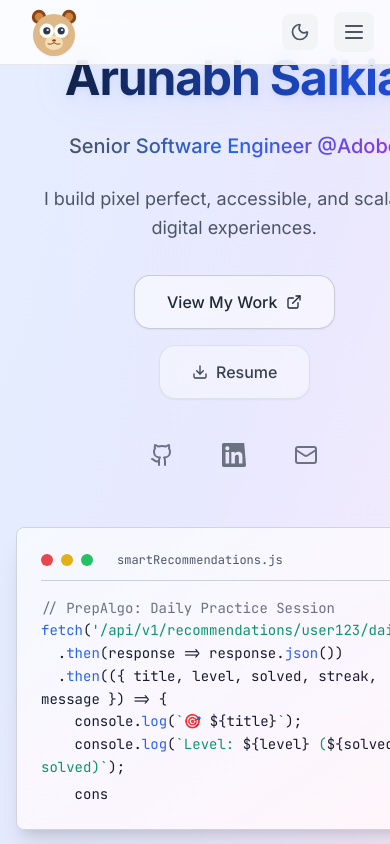
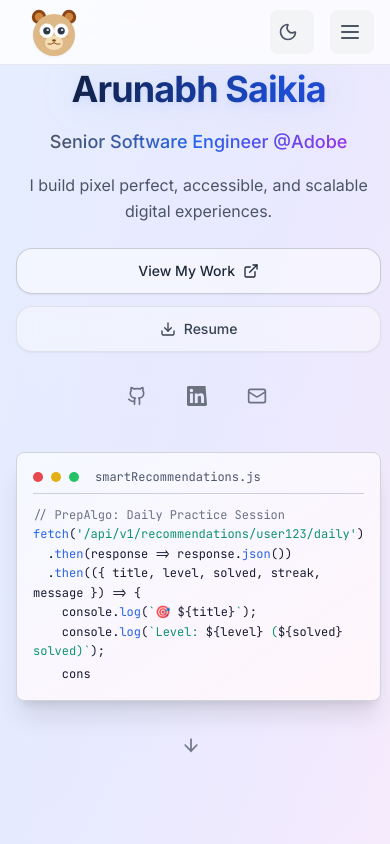
Before and after one commit to arsaikia/portfolio_v2.0, a React (Vite) app: page / in a window 390 px wide. Shown: the top 844 px of the page. Built offline with nearby package versions, Linux system fonts and the light colour scheme.

Commit message:
HERO_SECTION: Looking good

```diff
--- a/src/components/Hero.tsx
+++ b/src/components/Hero.tsx
@@ -8,14 +8,18 @@
   const [mousePosition, setMousePosition] = useState({ x: 0, y: 0 })
   const [scrollY, setScrollY] = useState(0)
   const [isLoaded, setIsLoaded] = useState(false)
+  const [isTouchDevice, setIsTouchDevice] = useState(false)
 
   useEffect(() => {
+    // Check if device supports touch
+    setIsTouchDevice('ontouchstart' in window || navigator.maxTouchPoints > 0)
+
     // Trigger animations on load
     const timer = setTimeout(() => setIsLoaded(true), 100)
 
-    // Mouse tracking for cursor-aware elements
+    // Mouse tracking for cursor-aware elements (only on non-touch devices)
     const handleMouseMove = (e: MouseEvent) => {
-      if (heroRef.current) {
+      if (heroRef.current && !isTouchDevice) {
         const rect = heroRef.current.getBoundingClientRect()
         setMousePosition({
           x: (e.clientX - rect.left - rect.width / 2) / rect.width,
@@ -31,7 +35,9 @@
       })
     }
 
-    window.addEventListener('mousemove', handleMouseMove)
+    if (!isTouchDevice) {
+      window.addEventListener('mousemove', handleMouseMove)
+    }
     window.addEventListener('scroll', handleScroll)
 
     return () => {
@@ -39,7 +45,7 @@
       window.removeEventListener('mousemove', handleMouseMove)
       window.removeEventListener('scroll', handleScroll)
     }
-  }, [])
+  }, [isTouchDevice])
 
   const scrollToSection = (sectionId: string) => {
     const element = document.getElementById(sectionId)
@@ -63,20 +69,20 @@
       </div>
 
       <div
-        className="w-full py-12 relative z-10 transition-all duration-1000 ease-out"
+        className="w-full py-8 sm:py-12 lg:py-16 relative z-10 transition-all duration-1000 ease-out"
         style={{
           opacity: heroOpacity,
         }}
       >
-        {/* Main Content - Side by Side Layout */}
+        {/* Main Content - Responsive Layout */}
         <div className="container-max section-padding">
-          <div className="grid lg:grid-cols-2 gap-12 items-center mb-12">
+          <div className="grid lg:grid-cols-2 gap-8 lg:gap-12 items-center mb-8 md:mb-12">
             {/* Left Column - Hero Intro */}
             <div className="text-center lg:text-left">
-              <div className="space-y-6 mb-8">
+              <div className="space-y-4 sm:space-y-6 mb-6 sm:mb-8">
                 <h1
                   ref={nameRef}
-                  className={`text-5xl md:text-6xl lg:text-7xl font-bold leading-tight tracking-tight transition-all duration-1000 ease-out ${
+                  className={`text-4xl sm:text-5xl md:text-6xl lg:text-7xl font-bold leading-tight tracking-tight transition-all duration-1000 ease-out ${
                     isLoaded ? 'opacity-100 translate-y-0' : 'opacity-0 translate-y-8'
                   }`}
                 >
@@ -86,7 +92,7 @@
                 </h1>
 
                 <h2
-                  className={`text-xl md:text-2xl lg:text-3xl font-medium transition-all duration-1000 ease-out delay-300 ${
+                  className={`text-lg sm:text-xl md:text-2xl lg:text-3xl font-medium transition-all duration-1000 ease-out delay-300 ${
                     isLoaded ? 'opacity-100 translate-y-0' : 'opacity-0 translate-y-8'
                   }`}
                 >
@@ -96,7 +102,7 @@
                 </h2>
 
                 <p
-                  className={`text-lg md:text-xl text-gray-600 dark:text-gray-300 leading-relaxed transition-all duration-1000 ease-out delay-500 ${
+                  className={`text-base sm:text-lg md:text-xl text-gray-600 dark:text-gray-300 leading-relaxed transition-all duration-1000 ease-out delay-500 max-w-lg mx-auto lg:mx-0 ${
                     isLoaded ? 'opacity-100 translate-y-0' : 'opacity-0 translate-y-8'
                   }`}
                 >
@@ -105,15 +111,15 @@
               </div>
 
               {/* CTA Buttons */}
-              <div className={`flex flex-col sm:flex-row gap-4 justify-center lg:justify-start items-center mb-8 transition-all duration-1000 ease-out delay-700 ${
+              <div className={`flex flex-col xs:flex-row gap-3 sm:gap-4 justify-center lg:justify-start items-stretch xs:items-center mb-6 sm:mb-8 transition-all duration-1000 ease-out delay-700 ${
                 isLoaded ? 'opacity-100 translate-y-0' : 'opacity-0 translate-y-8'
               }`}>
                 <button
                   onClick={() => scrollToSection('projects')}
-                  className="group relative flex items-center justify-center gap-2 border border-gray-400/50 dark:border-gray-500/50 text-gray-800 dark:text-gray-200 bg-white/50 dark:bg-gray-800/50 backdrop-blur-md px-8 py-3.5 rounded-2xl font-medium hover:border-gray-500/70 dark:hover:border-gray-400/70 hover:bg-white/70 dark:hover:bg-gray-800/70 transition-all duration-300 shadow-sm hover:shadow-md cursor-aware-button"
-                  style={{
+                  className={`group relative flex items-center justify-center gap-2 border border-gray-400/50 dark:border-gray-500/50 text-gray-800 dark:text-gray-200 bg-white/50 dark:bg-gray-800/50 backdrop-blur-md px-6 sm:px-8 py-3 sm:py-3.5 rounded-2xl font-medium hover:border-gray-500/70 dark:hover:border-gray-400/70 hover:bg-white/70 dark:hover:bg-gray-800/70 transition-all duration-300 shadow-sm hover:shadow-md ${!isTouchDevice ? 'cursor-aware-button' : ''} text-sm sm:text-base`}
+                  style={!isTouchDevice ? {
                     transform: `perspective(1000px) rotateX(${mousePosition.y * 5}deg) rotateY(${mousePosition.x * 5}deg) translateZ(0)`,
-                  }}
+                  } : {}}
                 >
                   <span>View My Work</span>
                   <ExternalLink size={16} className="group-hover:translate-x-0.5 transition-transform duration-200" />
@@ -122,10 +128,10 @@
                 <a
                   href="/Arunabh_Saikia_SC_Resumev6.1.pdf"
                   download="Arunabh_Saikia_Resume.pdf"
-                  className="group flex items-center justify-center gap-2 border border-gray-300/60 dark:border-gray-600/60 text-gray-700 dark:text-gray-300 bg-white/40 dark:bg-gray-800/40 backdrop-blur-md px-8 py-3.5 rounded-2xl font-medium hover:border-gray-400/80 dark:hover:border-gray-500/80 hover:bg-white/60 dark:hover:bg-gray-800/60 transition-all duration-300 shadow-sm hover:shadow-md cursor-aware-button"
-                  style={{
+                  className={`group flex items-center justify-center gap-2 border border-gray-300/60 dark:border-gray-600/60 text-gray-700 dark:text-gray-300 bg-white/40 dark:bg-gray-800/40 backdrop-blur-md px-6 sm:px-8 py-3 sm:py-3.5 rounded-2xl font-medium hover:border-gray-400/80 dark:hover:border-gray-500/80 hover:bg-white/60 dark:hover:bg-gray-800/60 transition-all duration-300 shadow-sm hover:shadow-md ${!isTouchDevice ? 'cursor-aware-button' : ''} text-sm sm:text-base`}
+                  style={!isTouchDevice ? {
                     transform: `perspective(1000px) rotateX(${mousePosition.y * 5}deg) rotateY(${mousePosition.x * 5}deg) translateZ(0)`,
-                  }}
+                  } : {}}
                 >
                   <Download size={16} className="group-hover:-translate-y-0.5 transition-transform duration-200" />
                   <span>Resume</span>
@@ -133,32 +139,32 @@
               </div>
 
               {/* Social Links */}
-              <div className={`flex justify-center lg:justify-start space-x-6 transition-all duration-1000 ease-out delay-900 ${
+              <div className={`flex justify-center lg:justify-start space-x-4 sm:space-x-6 transition-all duration-1000 ease-out delay-900 ${
                 isLoaded ? 'opacity-100 translate-y-0' : 'opacity-0 translate-y-8'
               }`}>
                 <a
                   href="https://github.com/arsaikia"
                   target="_blank"
                   rel="noopener noreferrer"
-                  className="text-gray-500 hover:text-gray-700 dark:text-gray-400 dark:hover:text-gray-200 transition-all duration-200 p-3 hover:bg-white/30 dark:hover:bg-gray-800/30 rounded-lg hover:scale-110 backdrop-blur-sm"
+                  className="text-gray-500 hover:text-gray-700 dark:text-gray-400 dark:hover:text-gray-200 transition-all duration-200 p-2.5 sm:p-3 hover:bg-white/30 dark:hover:bg-gray-800/30 rounded-lg hover:scale-110 backdrop-blur-sm"
                 >
-                  <Github size={24} />
+                  <Github size={20} className="sm:w-6 sm:h-6" />
                 </a>
                 <a
                   href="https://www.linkedin.com/in/arsaikia/"
                   target="_blank"
                   rel="noopener noreferrer"
-                  className="text-gray-500 hover:text-gray-700 dark:text-gray-400 dark:hover:text-gray-200 transition-all duration-200 p-3 hover:bg-white/30 dark:hover:bg-gray-800/30 rounded-lg hover:scale-110 backdrop-blur-sm"
+                  className="text-gray-500 hover:text-gray-700 dark:text-gray-400 dark:hover:text-gray-200 transition-all duration-200 p-2.5 sm:p-3 hover:bg-white/30 dark:hover:bg-gray-800/30 rounded-lg hover:scale-110 backdrop-blur-sm"
                 >
-                  <svg className="w-6 h-6" fill="currentColor" viewBox="0 0 24 24">
+                  <svg className="w-5 h-5 sm:w-6 sm:h-6" fill="currentColor" viewBox="0 0 24 24">
                     <path d="M20.447 20.452h-3.554v-5.569c0-1.328-.027-3.037-1.852-3.037-1.853 0-2.136 1.445-2.136 2.939v5.667H9.351V9h3.414v1.561h.046c.477-.9 1.637-1.85 3.37-1.85 3.601 0 4.267 2.37 4.267 5.455v6.286zM5.337 7.433c-1.144 0-2.063-.926-2.063-2.065 0-1.138.92-2.063 2.063-2.063 1.14 0 2.064.925 2.064 2.063 0 1.139-.925 2.065-2.064 2.065zm1.782 13.019H3.555V9h3.564v11.452zM22.225 0H1.771C.792 0 0 .774 0 1.729v20.542C0 23.227.792 24 1.771 24h20.451C23.2 24 24 23.227 24 22.271 24 22.271V1.729C24 .774 23.2 0 22.222 0h.003z"/>
                   </svg>
                 </a>
                 <a
                   href="mailto:arunabhsaikia.official@gmail.com"
-                  className="text-gray-500 hover:text-gray-700 dark:text-gray-400 dark:hover:text-gray-200 transition-all duration-200 p-3 hover:bg-white/30 dark:hover:bg-gray-800/30 rounded-lg hover:scale-110 backdrop-blur-sm"
+                  className="text-gray-500 hover:text-gray-700 dark:text-gray-400 dark:hover:text-gray-200 transition-all duration-200 p-2.5 sm:p-3 hover:bg-white/30 dark:hover:bg-gray-800/30 rounded-lg hover:scale-110 backdrop-blur-sm"
                 >
-                  <Mail size={24} />
+                  <Mail size={20} className="sm:w-6 sm:h-6" />
                 </a>
               </div>
             </div>
@@ -177,11 +183,11 @@
           <div className="text-center">
             <button
               onClick={() => scrollToSection('about')}
-              className={`text-gray-500 hover:text-gray-700 dark:text-gray-400 dark:hover:text-gray-200 transition-all duration-1000 ease-out delay-1100 animate-bounce ${
+              className={`text-gray-500 hover:text-gray-700 dark:text-gray-400 dark:hover:text-gray-200 transition-all duration-1000 ease-out delay-1100 animate-bounce p-2 rounded-lg hover:bg-white/30 dark:hover:bg-gray-800/30 ${
                 isLoaded ? 'opacity-100 translate-y-0' : 'opacity-0 translate-y-8'
               }`}
             >
-              <ArrowDown size={24} />
+              <ArrowDown size={20} className="sm:w-6 sm:h-6" />
             </button>
           </div>
         </div>
--- a/src/components/InteractiveCodeDemo.tsx
+++ b/src/components/InteractiveCodeDemo.tsx
@@ -233,26 +233,26 @@
 
   if (phase === 'visit') {
     return (
-      <div className="relative bg-white dark:bg-gray-900 rounded-lg p-6 font-mono text-sm border border-gray-300 dark:border-gray-700 shadow-xl overflow-hidden transition-all duration-500 ease-in-out">
-        <div className="flex items-center gap-2 mb-4 pb-3 border-b border-gray-300 dark:border-gray-700">
+      <div className="relative bg-white dark:bg-gray-900 rounded-lg p-4 sm:p-6 font-mono text-xs sm:text-sm border border-gray-300 dark:border-gray-700 shadow-xl overflow-hidden transition-all duration-500 ease-in-out">
+        <div className="flex items-center gap-2 mb-3 sm:mb-4 pb-2 sm:pb-3 border-b border-gray-300 dark:border-gray-700">
           <div className="flex gap-2">
-            <div className="w-3 h-3 rounded-full bg-red-500"></div>
-            <div className="w-3 h-3 rounded-full bg-yellow-500"></div>
-            <div className="w-3 h-3 rounded-full bg-green-500"></div>
+            <div className="w-2.5 h-2.5 sm:w-3 sm:h-3 rounded-full bg-red-500"></div>
+            <div className="w-2.5 h-2.5 sm:w-3 sm:h-3 rounded-full bg-yellow-500"></div>
+            <div className="w-2.5 h-2.5 sm:w-3 sm:h-3 rounded-full bg-green-500"></div>
           </div>
-          <span className="text-gray-600 dark:text-gray-400 text-xs ml-4">smartRecommendations.js</span>
+          <span className="text-gray-600 dark:text-gray-400 text-xs ml-2 sm:ml-4">smartRecommendations.js</span>
         </div>
 
-        <div className="min-h-[200px] max-h-[250px] flex items-center justify-center">
-          <div className="text-center py-12">
-            <div className="text-4xl mb-4">🚀</div>
-            <h3 className="text-xl text-gray-900 dark:text-white mb-4">Ready to practice more?</h3>
-            <p className="text-gray-600 dark:text-gray-300 mb-6">Experience the full PrepAlgo platform with personalized recommendations</p>
+        <div className="min-h-[150px] sm:min-h-[200px] max-h-[200px] sm:max-h-[250px] flex items-center justify-center">
+          <div className="text-center py-8 sm:py-12">
+            <div className="text-3xl sm:text-4xl mb-3 sm:mb-4">🚀</div>
+            <h3 className="text-lg sm:text-xl text-gray-900 dark:text-white mb-3 sm:mb-4">Ready to practice more?</h3>
+            <p className="text-gray-600 dark:text-gray-300 mb-4 sm:mb-6 text-sm sm:text-base px-4">Experience the full PrepAlgo platform with personalized recommendations</p>
             <a
               href="https://prepalgo.com"
               target="_blank"
               rel="noopener noreferrer"
-              className="inline-block bg-blue-600 hover:bg-blue-700 text-white px-6 py-3 rounded-lg font-medium transition-colors"
+              className="inline-block bg-blue-600 hover:bg-blue-700 text-white px-4 sm:px-6 py-2.5 sm:py-3 rounded-lg font-medium transition-colors text-sm sm:text-base"
             >
               Visit PrepAlgo Platform
             </a>
@@ -263,20 +263,20 @@
   }
 
   return (
-    <div className="relative bg-white dark:bg-gray-900 rounded-lg p-6 font-mono text-sm border border-gray-300 dark:border-gray-700 shadow-xl overflow-hidden transition-all duration-500 ease-in-out">
+    <div className="relative bg-white dark:bg-gray-900 rounded-lg p-4 sm:p-6 font-mono text-xs sm:text-sm border border-gray-300 dark:border-gray-700 shadow-xl overflow-hidden transition-all duration-500 ease-in-out">
       {/* Terminal Header */}
-      <div className="flex items-center gap-2 mb-4 pb-3 border-b border-gray-300 dark:border-gray-700">
+      <div className="flex items-center gap-2 mb-3 sm:mb-4 pb-2 sm:pb-3 border-b border-gray-300 dark:border-gray-700">
         <div className="flex gap-2">
-          <div className="w-3 h-3 rounded-full bg-red-500"></div>
-          <div className="w-3 h-3 rounded-full bg-yellow-500"></div>
-          <div className="w-3 h-3 rounded-full bg-green-500"></div>
+          <div className="w-2.5 h-2.5 sm:w-3 sm:h-3 rounded-full bg-red-500"></div>
+          <div className="w-2.5 h-2.5 sm:w-3 sm:h-3 rounded-full bg-yellow-500"></div>
+          <div className="w-2.5 h-2.5 sm:w-3 sm:h-3 rounded-full bg-green-500"></div>
         </div>
-        <span className="text-gray-600 dark:text-gray-400 text-xs ml-4">smartRecommendations.js</span>
+        <span className="text-gray-600 dark:text-gray-400 text-xs ml-2 sm:ml-4">smartRecommendations.js</span>
       </div>
 
       {/* Code Content */}
-      <div ref={codeContainerRef} className="relative min-h-[200px] max-h-[250px] overflow-y-auto transition-all duration-300 ease-in-out scroll-smooth">
-        <pre className="text-gray-900 dark:text-gray-100 leading-relaxed whitespace-pre-wrap">
+      <div ref={codeContainerRef} className="relative min-h-[150px] sm:min-h-[200px] max-h-[200px] sm:max-h-[250px] md:max-h-[280px] overflow-y-auto transition-all duration-300 ease-in-out scroll-smooth">
+        <pre className="text-gray-900 dark:text-gray-100 leading-relaxed whitespace-pre-wrap text-xs sm:text-sm">
           <code
             className="language-javascript"
             dangerouslySetInnerHTML={{
@@ -284,25 +284,25 @@
             }}
           />
           {/* Blinking Cursor */}
-          <span className={`inline-block w-2 h-5 bg-blue-500 dark:bg-blue-400 ml-1 ${
+          <span className={`inline-block w-1.5 sm:w-2 h-4 sm:h-5 bg-blue-500 dark:bg-blue-400 ml-1 ${
             showCursor ? 'opacity-100' : 'opacity-0'
           } transition-opacity`}></span>
         </pre>
 
         {/* Interactive Problem Selection */}
         {phase === 'recommendations' && (
-          <div className="mt-6 space-y-3 transition-all duration-300 ease-in-out">
-            <div className="text-blue-600 dark:text-blue-400 mb-3">📝 Select a problem to start:</div>
+          <div className="mt-4 sm:mt-6 space-y-2 sm:space-y-3 transition-all duration-300 ease-in-out">
+            <div className="text-blue-600 dark:text-blue-400 mb-2 sm:mb-3 text-xs sm:text-sm">📝 Select a problem to start:</div>
             {problems.map((problem, index) => (
               <button
                 key={problem.id}
                 onClick={() => handleProblemSelect(problem)}
-                className="w-full text-left p-3 rounded border border-gray-300 dark:border-gray-600 hover:border-blue-500 hover:bg-gray-100 dark:hover:bg-gray-800/50 transition-all group"
+                className="w-full text-left p-2.5 sm:p-3 rounded border border-gray-300 dark:border-gray-600 hover:border-blue-500 hover:bg-gray-100 dark:hover:bg-gray-800/50 transition-all group touch-manipulation"
               >
-                <div className="flex items-center justify-between">
-                  <div>
-                    <span className="text-gray-900 dark:text-white font-medium">{index + 1}. {problem.title}</span>
-                    <span className={`ml-2 px-2 py-1 rounded text-xs ${
+                <div className="flex items-center justify-between flex-wrap gap-2">
+                  <div className="flex items-center flex-wrap gap-2">
+                    <span className="text-gray-900 dark:text-white font-medium text-xs sm:text-sm">{index + 1}. {problem.title}</span>
+                    <span className={`px-1.5 sm:px-2 py-0.5 sm:py-1 rounded text-xs ${
                       problem.difficulty === 'Easy' ? 'bg-green-100 dark:bg-green-900 text-green-700 dark:text-green-300' :
                       problem.difficulty === 'Medium' ? 'bg-yellow-100 dark:bg-yellow-900 text-yellow-700 dark:text-yellow-300' :
                       'bg-red-100 dark:bg-red-900 text-red-700 dark:text-red-300'
@@ -314,7 +314,7 @@
                     {problem.topic}
                   </div>
                 </div>
-                <div className="text-gray-600 dark:text-gray-400 text-xs mt-1">
+                <div className="text-gray-600 dark:text-gray-400 text-xs mt-1 leading-relaxed">
                   {problem.reason}
                 </div>
               </button>
@@ -324,8 +324,8 @@
 
         {/* Instructions */}
         {(phase === 'solving' || phase === 'completed') && (
-          <div className="mt-4 text-gray-600 dark:text-gray-400 text-xs text-center transition-all duration-300 ease-in-out">
-            Press <kbd className="bg-gray-200 dark:bg-gray-700 text-gray-800 dark:text-gray-200 px-2 py-1 rounded">Enter</kbd> to continue
+          <div className="mt-3 sm:mt-4 text-gray-600 dark:text-gray-400 text-xs text-center transition-all duration-300 ease-in-out">
+            Press <kbd className="bg-gray-200 dark:bg-gray-700 text-gray-800 dark:text-gray-200 px-1.5 sm:px-2 py-0.5 sm:py-1 rounded text-xs">Enter</kbd> to continue
           </div>
         )}
       </div>
--- a/src/index.css
+++ b/src/index.css
@@ -6,12 +6,18 @@
   html {
     scroll-behavior: smooth;
     scroll-padding-top: 4rem;
+    /* Optimize for mobile performance */
+    -webkit-text-size-adjust: 100%;
+    text-size-adjust: 100%;
   }
 
   body {
     font-family: 'Inter', -apple-system, BlinkMacSystemFont, 'Segoe UI', 'Roboto', sans-serif;
     font-feature-settings: 'cv02', 'cv03', 'cv04', 'cv11';
     background-color: rgb(249 250 251);
+    /* Optimize font rendering on mobile */
+    -webkit-font-smoothing: antialiased;
+    -moz-osx-font-smoothing: grayscale;
   }
 
   .dark body {
@@ -21,6 +27,14 @@
   /* Code and monospace elements */
   code, pre, .font-mono {
     font-family: 'JetBrains Mono', 'Fira Code', 'Monaco', 'Cascadia Code', 'Roboto Mono', monospace;
+  }
+
+  /* Improve touch targets for mobile */
+  @media (max-width: 768px) {
+    button, a, [role="button"] {
+      min-height: 44px;
+      min-width: 44px;
+    }
   }
 }
 
@@ -45,26 +59,31 @@
     @apply bg-white dark:bg-gray-800 rounded-xl shadow-lg hover:shadow-xl transition-all duration-300 border border-gray-200 dark:border-gray-700;
   }
 
-  /* Typography utilities */
+  /* Typography utilities with better mobile scaling */
   .heading-xl {
-    @apply text-4xl md:text-5xl lg:text-6xl font-bold tracking-tight;
+    @apply text-3xl sm:text-4xl md:text-5xl lg:text-6xl font-bold tracking-tight;
   }
 
   .heading-lg {
-    @apply text-3xl md:text-4xl font-bold tracking-tight;
+    @apply text-2xl sm:text-3xl md:text-4xl font-bold tracking-tight;
   }
 
   .heading-md {
-    @apply text-2xl md:text-3xl font-semibold tracking-tight;
+    @apply text-xl sm:text-2xl md:text-3xl font-semibold tracking-tight;
   }
 
   .text-body-lg {
-    @apply text-lg md:text-xl leading-relaxed;
+    @apply text-base sm:text-lg md:text-xl leading-relaxed;
   }
 
   .text-body {
-    @apply text-base leading-relaxed;
-    }
+    @apply text-sm sm:text-base leading-relaxed;
+  }
+
+  /* Touch-friendly interactions */
+  .touch-target {
+    @apply min-h-[44px] min-w-[44px] flex items-center justify-center;
+  }
 }
 
 /* Hero Section Animations */
@@ -123,7 +142,7 @@
   perspective: 1000px;
 }
 
-/* Cursor Glow Effect */
+/* Cursor Glow Effect - Optimized for desktop and mobile */
 .app-glow {
   --glow-x: 50%;
   --glow-y: 50%;
@@ -144,6 +163,20 @@
   will-change: transform;
 }
 
+/* Reduce glow intensity on mobile for better performance */
+@media (max-width: 768px) {
+  .glow-effect {
+    background: radial-gradient(
+      circle at center,
+      rgba(59, 130, 246, 0.04) 0%,
+      rgba(99, 179, 237, 0.025) 30%,
+      rgba(147, 197, 253, 0.015) 50%,
+      rgba(59, 130, 246, 0.005) 70%,
+      transparent 85%
+    );
+  }
+}
+
 /* Dark mode glow effect - more intense blue */
 .dark .glow-effect {
   background: radial-gradient(
@@ -154,6 +187,20 @@
     rgba(59, 130, 246, 0.02) 70%,
     transparent 85%
   );
+}
+
+/* Reduce dark mode glow on mobile */
+@media (max-width: 768px) {
+  .dark .glow-effect {
+    background: radial-gradient(
+      circle at center,
+      rgba(59, 130, 246, 0.06) 0%,
+      rgba(99, 179, 237, 0.04) 30%,
+      rgba(147, 197, 253, 0.025) 50%,
+      rgba(59, 130, 246, 0.01) 70%,
+      transparent 85%
+    );
+  }
 }
 
 /* Enhanced glow on interactive elements */
@@ -168,6 +215,22 @@
     rgba(59, 130, 246, 0.03) 70%,
     transparent 85%
   );
+}
+
+/* Disable enhanced hover glow on touch devices */
+@media (max-width: 768px) {
+  .app-glow button:hover .glow-effect,
+  .app-glow a:hover .glow-effect,
+  .app-glow [role="button"]:hover .glow-effect {
+    background: radial-gradient(
+      circle at center,
+      rgba(59, 130, 246, 0.04) 0%,
+      rgba(99, 179, 237, 0.025) 30%,
+      rgba(147, 197, 253, 0.015) 50%,
+      rgba(59, 130, 246, 0.005) 70%,
+      transparent 85%
+    );
+  }
 }
 
 /* Animated Eyes Enhancements */
--- a/tailwind.config.js
+++ b/tailwind.config.js
@@ -6,6 +6,9 @@
   ],
   theme: {
     extend: {
+      screens: {
+        'xs': '475px',
+      },
       fontFamily: {
         sans: ['Inter', 'ui-sans-serif', 'system-ui'],
         mono: ['JetBrains Mono', 'ui-monospace', 'SFMono-Regular'],
```
